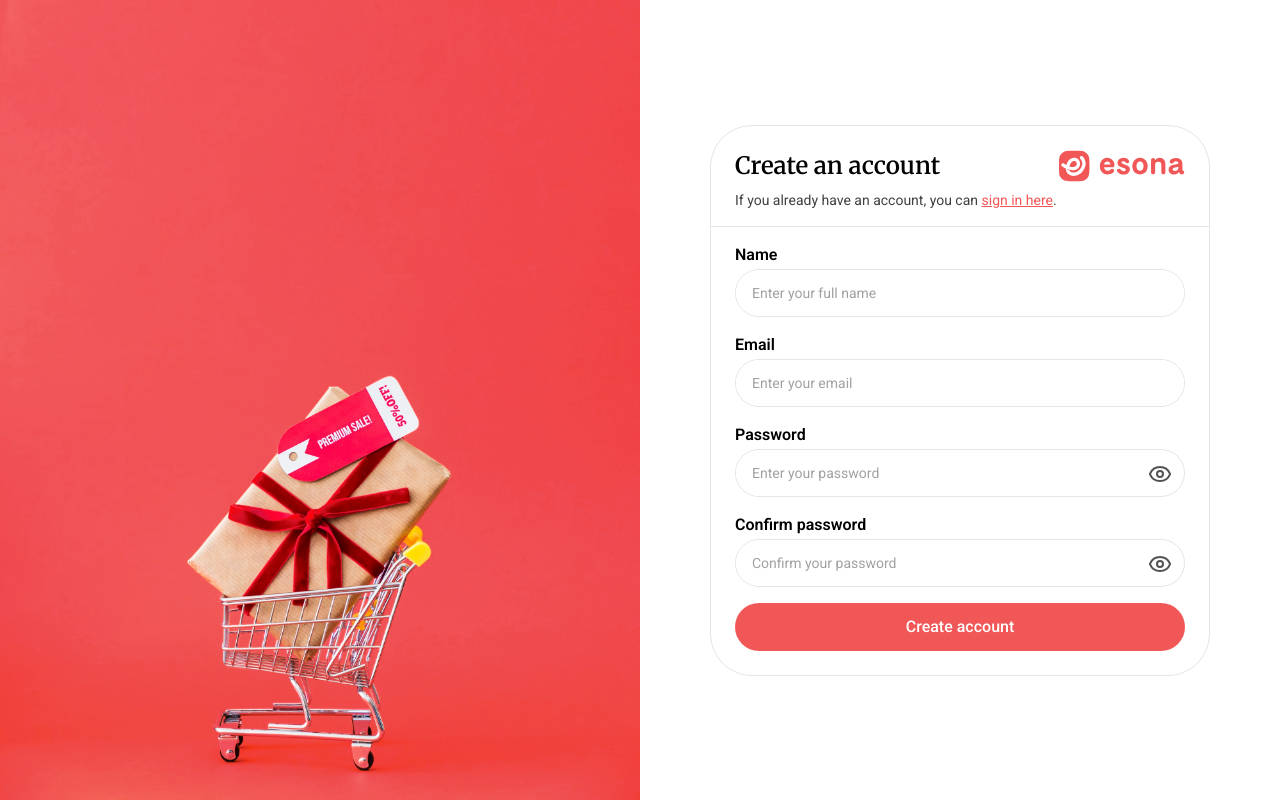
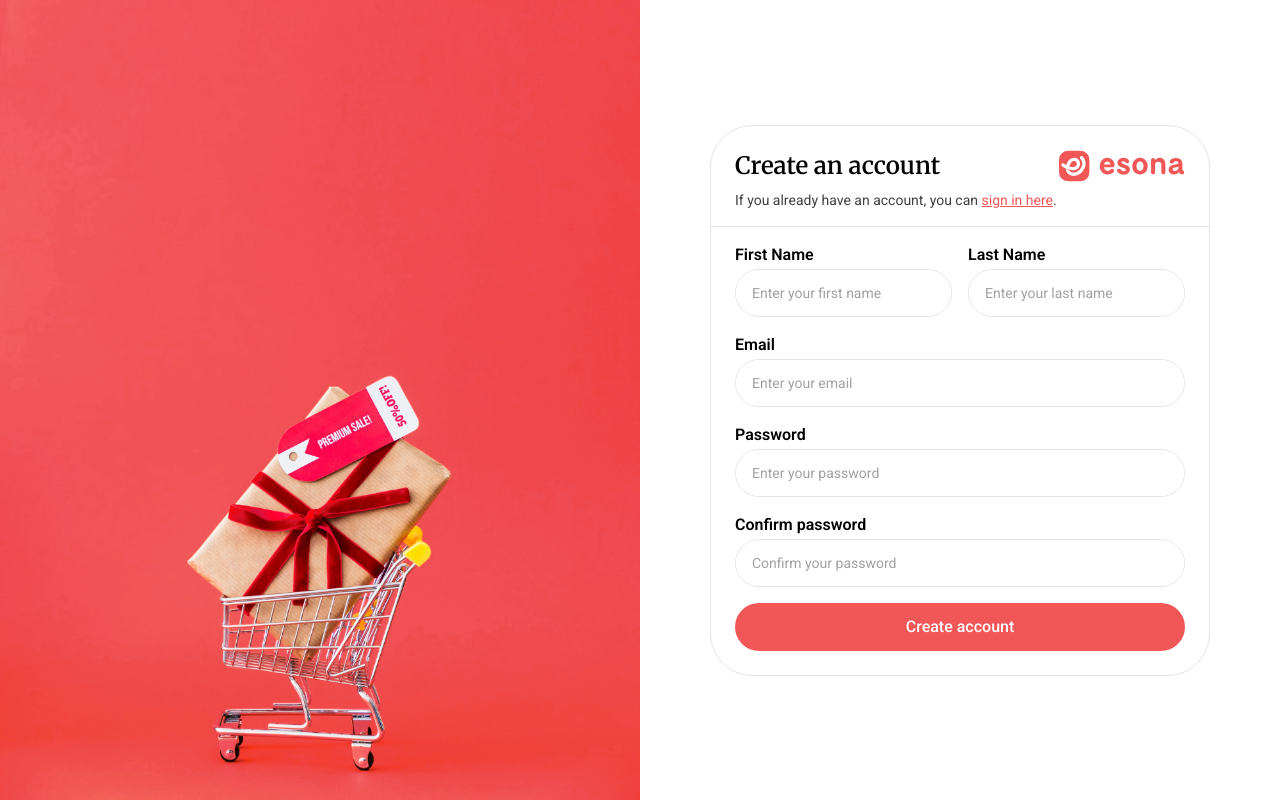
Before and after one commit to marianobura/pp-ecommerce-nextjs, a Next.js app in the folder frontend/: page /auth/register in a window 1280 px wide. Built offline with nearby package versions, Linux system fonts and the light colour scheme.

Commit message:
Add UserProvider and integrate user cart management in CartContext

```diff
--- a/frontend/src/app/auth/register/page.tsx
+++ b/frontend/src/app/auth/register/page.tsx
@@ -6,17 +6,49 @@ import BaseText from '@/components/base/BaseText';
 import Logo from '@/components/icons/Logo';
 import Link from 'next/link';
 import { useState } from 'react';
+import { useUser } from '@/context/UserContext';
+import { CircleAlert } from 'lucide-react';
+import { useRouter } from 'next/navigation';
 
 export default function RegisterPage() {
-  const [name, setName] = useState('');
-  const [email, setEmail] = useState('');
-  const [password, setPassword] = useState('');
-  const [confirmPassword, setConfirmPassword] = useState('');
+  const { register, error, clearError, loading } = useUser();
+  const [firstName, setFirstName] = useState<string | null>(null);
+  const [lastName, setLastName] = useState<string | null>(null);
+  const [email, setEmail] = useState<string | null>(null);
+  const [password, setPassword] = useState<string | null>(null);
+  const [confirmPassword, setConfirmPassword] = useState<string | null>(null);
+  const [errorMessage, setErrorMessage] = useState<string | null>(null);
+  const router = useRouter();
 
-  const submitHandler = (e: { preventDefault: () => void }) => {
+  const submitHandler = async (e: React.FormEvent) => {
     e.preventDefault();
-    console.log({ name, email, password, confirmPassword });
+    clearError();
+    setErrorMessage(null);
+
+    if (password !== confirmPassword) {
+      setErrorMessage('Passwords do not match');
+      return;
+    }
+
+    if (!firstName || !lastName || !email || !password) {
+      setErrorMessage('Please fill in all fields');
+      return;
+    }
+
+    try {
+      await register({ firstName, lastName, email, password });
+      router.push('/');
+    } catch (error) {
+      setErrorMessage(error instanceof Error ? error.message : 'An unexpected error occurred');
+    }
   };
+
+  const handleInputChange =
+    (setter: (v: string) => void) => (e: React.ChangeEvent<HTMLInputElement>) => {
+      setter(e.target.value);
+      if (error) clearError();
+      if (errorMessage) setErrorMessage(null);
+    };
 
   return (
     <>
@@ -33,16 +65,29 @@ export default function RegisterPage() {
           .
         </BaseText>
       </div>
+
       <form onSubmit={submitHandler}>
-        <BaseInput
-          label="Name"
-          type="text"
-          placeholder="Enter your full name"
-          className="mb-4 px-6"
-          id="name"
-          autoComplete="name"
-          onChange={(e: React.ChangeEvent<HTMLInputElement>) => setName(e.target.value)}
-        />
+        <div className="flex gap-4 px-6">
+          <BaseInput
+            label="First Name"
+            type="text"
+            placeholder="Enter your first name"
+            className="mb-4 flex-1"
+            id="first-name"
+            autoComplete="given-name"
+            onChange={handleInputChange(setFirstName)}
+          />
+          <BaseInput
+            label="Last Name"
+            type="text"
+            placeholder="Enter your last name"
+            className="mb-4 flex-1"
+            id="last-name"
+            autoComplete="family-name"
+            onChange={handleInputChange(setLastName)}
+          />
+        </div>
+
         <BaseInput
           label="Email"
           type="email"
@@ -50,8 +95,9 @@ export default function RegisterPage() {
           className="mb-4 px-6"
           id="email"
           autoComplete="email"
-          onChange={(e: React.ChangeEvent<HTMLInputElement>) => setEmail(e.target.value)}
+          onChange={handleInputChange(setEmail)}
         />
+
         <BaseInput
           label="Password"
           type="password"
@@ -59,21 +105,29 @@ export default function RegisterPage() {
           className="mb-4 px-6"
           id="password"
           autoComplete="new-password"
-          password
-          onChange={(e: React.ChangeEvent<HTMLInputElement>) => setPassword(e.target.value)}
+          onChange={handleInputChange(setPassword)}
         />
+
         <BaseInput
           label="Confirm password"
           type="password"
           placeholder="Confirm your password"
           className="mb-4 px-6"
           id="confirm-password"
-          password
-          onChange={(e: React.ChangeEvent<HTMLInputElement>) => setConfirmPassword(e.target.value)}
+          onChange={handleInputChange(setConfirmPassword)}
         />
-        <div className="px-6">
-          <BaseButton type="submit" variant="primary" className="w-full">
-            Create account
+
+        <div className="flex flex-col gap-2 px-6">
+          {(errorMessage || error) && (
+            <div className="flex gap-1">
+              <CircleAlert size={16} className="text-primary" />
+              <BaseText variant="small" className="text-primary">
+                {errorMessage || error}
+              </BaseText>
+            </div>
+          )}
+          <BaseButton type="submit" variant="primary" className="w-full" disabled={loading}>
+            {loading ? 'Creating account...' : 'Create account'}
           </BaseButton>
         </div>
       </form>
--- a/frontend/src/app/layout.tsx
+++ b/frontend/src/app/layout.tsx
@@ -2,6 +2,7 @@ import type { Metadata } from 'next';
 import { Poppins, Merriweather, Roboto } from 'next/font/google';
 import '@/styles/globals.css';
 import { CartProvider } from '@/context/CartContext';
+import { UserProvider } from '@/context/UserContext';
 
 const poppins = Poppins({
   subsets: ['latin'],
@@ -38,7 +39,9 @@ export default function RootLayout({
         className={`${poppins.variable} ${merriweather.variable} ${roboto.variable} h-full min-h-screen`}
         cz-shortcut-listen="true"
       >
-        <CartProvider>{children}</CartProvider>
+        <UserProvider>
+          <CartProvider>{children}</CartProvider>
+        </UserProvider>
       </body>
     </html>
   );
--- a/frontend/src/components/base/navbar/UserMenu.tsx
+++ b/frontend/src/components/base/navbar/UserMenu.tsx
@@ -3,7 +3,9 @@
 import { useEffect, useRef } from 'react';
 import BaseText from '@/components/base/BaseText';
 import clsx from 'clsx';
-import { LogOut, Settings, User } from 'lucide-react';
+import { LogOut, Settings, User, UserCheck } from 'lucide-react';
+import { useUser } from '@/context/UserContext';
+import { useRouter } from 'next/navigation';
 
 export default function UserMenu({
   openUser,
@@ -15,6 +17,14 @@ export default function UserMenu({
   triggerRef: React.RefObject<HTMLDivElement>;
 }) {
   const menuRef = useRef<HTMLDivElement | null>(null);
+  const { isAuthenticated, user, logout } = useUser();
+  const router = useRouter();
+
+  const handleLogout = () => {
+    logout();
+    setOpenUser(false);
+    router.push('/');
+  };
 
   useEffect(() => {
     const handleClickOutside = (e: MouseEvent) => {
@@ -47,12 +57,14 @@ export default function UserMenu({
           : 'pointer-events-none scale-95 opacity-0',
       )}
     >
+      {isAuthenticated ? (
+        <>
           <div className="flex flex-col border-b border-neutral-200 p-3">
             <BaseText variant="text-semibold" className="line-clamp-1 break-all">
-          Mariano Buranits
+              {user?.fullName}
             </BaseText>
             <BaseText variant="small" className="text-foreground/60">
-          marianoobura@gmail.com
+              {user?.email}
             </BaseText>
           </div>
           <div className="flex flex-col gap-1.5 p-3">
@@ -80,7 +92,7 @@ export default function UserMenu({
             </div>
             <div
               className="text-primary hover:bg-primary/10 group flex cursor-pointer items-center gap-2 overflow-hidden rounded-xl transition-all hover:gap-0"
-          onClick={() => console.log('Logging out')}
+              onClick={handleLogout}
             >
               <div className="bg-primary/10 rounded-xl p-2.5 transition-colors group-hover:bg-transparent">
                 <LogOut size={20} />
@@ -90,6 +102,33 @@ export default function UserMenu({
               </BaseText>
             </div>
           </div>
+        </>
+      ) : (
+        <div className="flex flex-col gap-1.5 p-3">
+          <div
+            className="text-foreground group flex cursor-pointer items-center gap-2 overflow-hidden rounded-xl transition-all hover:gap-0 hover:bg-neutral-100"
+            onClick={() => router.push('/auth/login')}
+          >
+            <div className="rounded-xl bg-neutral-100 p-2.5">
+              <User size={20} />
+            </div>
+            <BaseText variant="small" className="font-semibold">
+              Sign in
+            </BaseText>
+          </div>
+          <div
+            className="text-foreground group flex cursor-pointer items-center gap-2 overflow-hidden rounded-xl transition-all hover:gap-0 hover:bg-neutral-100"
+            onClick={() => router.push('/auth/register')}
+          >
+            <div className="rounded-xl bg-neutral-100 p-2.5">
+              <UserCheck size={20} />
+            </div>
+            <BaseText variant="small" className="font-semibold">
+              Create an account
+            </BaseText>
+          </div>
+        </div>
+      )}
     </div>
   );
 }
--- a/frontend/src/context/CartContext.tsx
+++ b/frontend/src/context/CartContext.tsx
@@ -1,15 +1,16 @@
 'use client';
 
-import { createContext, useContext, useState, useEffect, ReactNode } from 'react';
+import { createContext, useContext, ReactNode } from 'react';
 import { Product } from '@/types/product';
 import { getDiscountedPrice, hasValidDiscount } from '@/utils/discount';
+import { useUser } from './UserContext';
 
 type CartContextType = {
   cart: Product[];
   addToCart: (product: Product) => void;
   removeFromCart: (id: Product['id']) => void;
+  clearCart: () => void;
   isInCart: (id: Product['id']) => boolean;
-  clearCart: () => void;
   totalItems: number;
   totalPrice: string;
 };
@@ -17,52 +18,52 @@ type CartContextType = {
 const CartContext = createContext<CartContextType | undefined>(undefined);
 
 export function CartProvider({ children }: { children: ReactNode }) {
-  const [cart, setCart] = useState<Product[]>([]);
+  const { user, setUser } = useUser();
 
-  useEffect(() => {
-    const storedCart = localStorage.getItem('cart');
-    if (storedCart) {
-      setCart(JSON.parse(storedCart));
+  const cart = user?.cart || [];
+
+  const updateCart = (newCart: Product[]) => {
+    if (!user) return;
+
+    const updatedUser = { ...user, cart: newCart };
+    setUser(updatedUser);
+
+    const storedAuthRaw = localStorage.getItem('auth');
+    if (storedAuthRaw) {
+      const storedAuth = JSON.parse(storedAuthRaw);
+      storedAuth.user.cart = newCart;
+      localStorage.setItem('auth', JSON.stringify(storedAuth));
     }
-  }, []);
-
-  useEffect(() => {
-    localStorage.setItem('cart', JSON.stringify(cart));
-  }, [cart]);
+  };
 
   const addToCart = (product: Product) => {
-    setCart((prev) => {
-      if (prev.find((p) => p.id === product.id)) return prev;
+    if (!user) return;
 
-      const finalPrice = hasValidDiscount(product)
-        ? parseFloat(getDiscountedPrice(product))
-        : product.price;
+    if (cart.find((p) => p.id === product.id)) return;
 
-      const productWithFinalPrice = { ...product, price: finalPrice };
+    const finalPrice = hasValidDiscount(product)
+      ? parseFloat(getDiscountedPrice(product))
+      : product.price;
 
-      return [...prev, productWithFinalPrice];
-    });
+    const productWithFinalPrice = { ...product, price: finalPrice };
+
+    updateCart([...cart, productWithFinalPrice]);
   };
 
   const removeFromCart = (id: Product['id']) => {
-    setCart((prev) => prev.filter((product) => product.id !== id));
+    updateCart(cart.filter((p) => p.id !== id));
   };
 
-  const clearCart = () => {
-    setCart([]);
-  };
+  const clearCart = () => updateCart([]);
 
-  const isInCart = (id: Product['id']) => {
-    return cart.some((product) => product.id === id);
-  };
+  const isInCart = (id: Product['id']) => cart.some((p) => p.id === id);
 
   const totalItems = cart.length;
-
-  const totalPrice = cart.reduce((total, product) => total + product.price, 0).toFixed(2);
+  const totalPrice = cart.reduce((total, p) => total + p.price, 0).toFixed(2);
 
   return (
     <CartContext.Provider
-      value={{ cart, addToCart, removeFromCart, isInCart, clearCart, totalItems, totalPrice }}
+      value={{ cart, addToCart, removeFromCart, clearCart, isInCart, totalItems, totalPrice }}
     >
       {children}
     </CartContext.Provider>
@@ -71,8 +72,6 @@ export function CartProvider({ children }: { children: ReactNode }) {
 
 export function useCart() {
   const context = useContext(CartContext);
-  if (!context) {
-    throw new Error('useCart must be used within a CartProvider');
-  }
+  if (!context) throw new Error('useCart must be used within a CartProvider');
   return context;
 }
--- /dev/null
+++ b/frontend/src/context/UserContext.tsx
@@ -0,0 +1,133 @@
+'use client';
+
+import { createContext, useContext, useState, useEffect, ReactNode } from 'react';
+import { User } from '@/types/user';
+
+type StoredAuth = {
+  token: string;
+  user: User;
+};
+
+type RegisterData = Pick<User, 'email' | 'password' | 'firstName' | 'lastName'> & {
+  phone?: string;
+};
+
+type UserContextType = {
+  user: User | null;
+  setUser: React.Dispatch<React.SetStateAction<User | null>>;
+  token: string | null;
+  loading: boolean;
+  error: string | null;
+  isAuthenticated: boolean;
+  login: (email: string, password: string) => Promise<void>;
+  register: (userData: RegisterData) => Promise<void>;
+  logout: () => void;
+  clearError: () => void;
+};
+
+const UserContext = createContext<UserContextType | undefined>(undefined);
+
+export function UserProvider({ children }: { children: ReactNode }) {
+  const [user, setUser] = useState<User | null>(null);
+  const [token, setToken] = useState<string | null>(null);
+  const [loading, setLoading] = useState(true);
+  const [error, setError] = useState<string | null>(null);
+
+  const isAuthenticated = !!user && !!token;
+
+  const login = async (email: string, password: string) => {
+    try {
+      setLoading(true);
+      setError(null);
+
+      const storedAuthRaw = localStorage.getItem('auth');
+      if (!storedAuthRaw) throw new Error('No user found');
+
+      const storedAuth: StoredAuth = JSON.parse(storedAuthRaw);
+      const storedUser = storedAuth.user;
+
+      if (!storedUser.password || storedUser.email !== email || storedUser.password !== password) {
+        throw new Error('Invalid credentials');
+      }
+
+      setUser(storedUser);
+      setToken(storedAuth.token);
+    } catch (err: any) {
+      setError(err.message);
+    } finally {
+      setLoading(false);
+    }
+  };
+
+  const register = async (userData: RegisterData) => {
+    try {
+      setLoading(true);
+      setError(null);
+
+      const newUser: User = {
+        id: crypto.randomUUID(),
+        email: userData.email,
+        password: userData.password,
+        firstName: userData.firstName,
+        lastName: userData.lastName,
+        fullName: `${userData.firstName} ${userData.lastName}`,
+        phone: null,
+        address: null,
+        createdAt: new Date().toISOString(),
+        updatedAt: new Date().toISOString(),
+        cart: [],
+        orders: [],
+      };
+
+      const fakeToken = crypto.randomUUID();
+      const authData = { token: fakeToken, user: newUser };
+      localStorage.setItem('auth', JSON.stringify(authData));
+
+      setUser(newUser);
+      setToken(fakeToken);
+    } catch (err: any) {
+      setError(err.message);
+    } finally {
+      setLoading(false);
+    }
+  };
+
+  const logout = () => {
+    setUser(null);
+    setToken(null);
+    localStorage.removeItem('auth');
+  };
+
+  const clearError = () => setError(null);
+
+  useEffect(() => {
+    const storedAuth = localStorage.getItem('auth');
+    if (storedAuth) {
+      const { user, token }: StoredAuth = JSON.parse(storedAuth);
+      setUser(user);
+      setToken(token);
+    }
+    setLoading(false);
+  }, []);
+
+  const value: UserContextType = {
+    user,
+    setUser,
+    token,
+    loading,
+    error,
+    isAuthenticated,
+    login,
+    register,
+    logout,
+    clearError,
+  };
+
+  return <UserContext.Provider value={value}>{children}</UserContext.Provider>;
+}
+
+export function useUser() {
+  const context = useContext(UserContext);
+  if (!context) throw new Error('useUser must be used within a UserProvider');
+  return context;
+}
--- /dev/null
+++ b/frontend/src/types/user.ts
@@ -0,0 +1,30 @@
+import { Product } from './product';
+
+export type User = {
+  id: string;
+  email: string;
+  password: string;
+  firstName: string;
+  lastName: string;
+  fullName: string;
+  phone?: string | null;
+  address?: Address | Address[] | null;
+  cart?: Product[];
+  orders?: string[];
+  createdAt: string;
+  updatedAt: string;
+};
+
+export type AuthResponse = {
+  token: string;
+  user: User;
+};
+
+export type Address = {
+  id: string;
+  street: string;
+  city: string;
+  state?: string;
+  postalCode: string;
+  country: string;
+};
```
Lines whose indentation alone changed are shown as unchanged.
